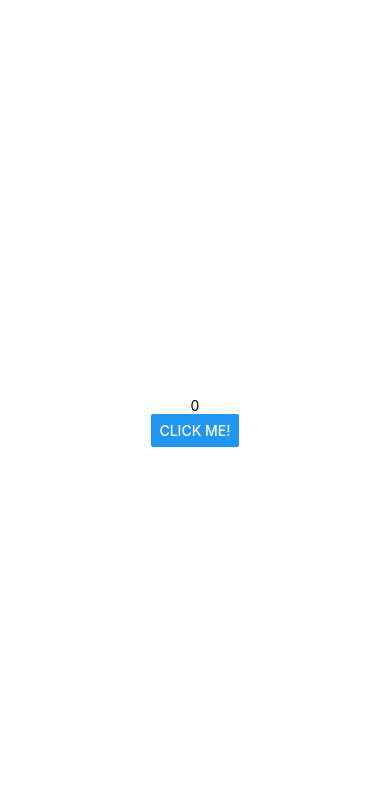
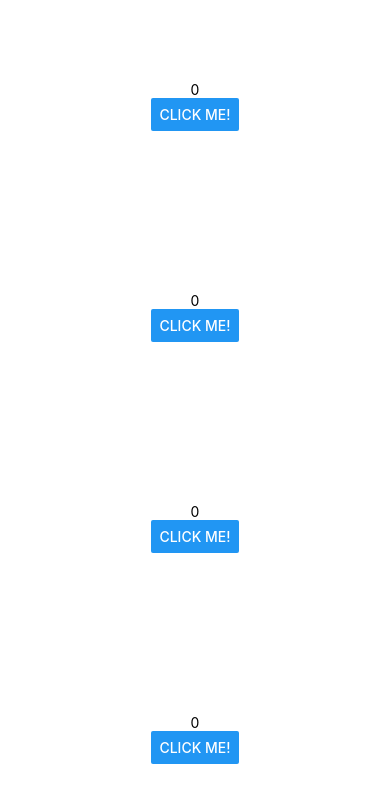
Before and after one commit to cheymingyu/RN101-class, a React Native app: screen / in a window 390 px wide. Shown: the top 802 px of the page. Built offline with nearby package versions, Linux system fonts and the light colour scheme.

Commit message:
08. Custom component: more components

```diff
--- a/App.js
+++ b/App.js
@@ -28,6 +28,9 @@ export default class App extends React.Component {
         return (
             <View style={styles.container}>
                 <CounterButton />
+                <CounterButton />
+                <CounterButton />
+                <CounterButton />
                 <StatusBar style="auto"/>
             </View>
         )
```
